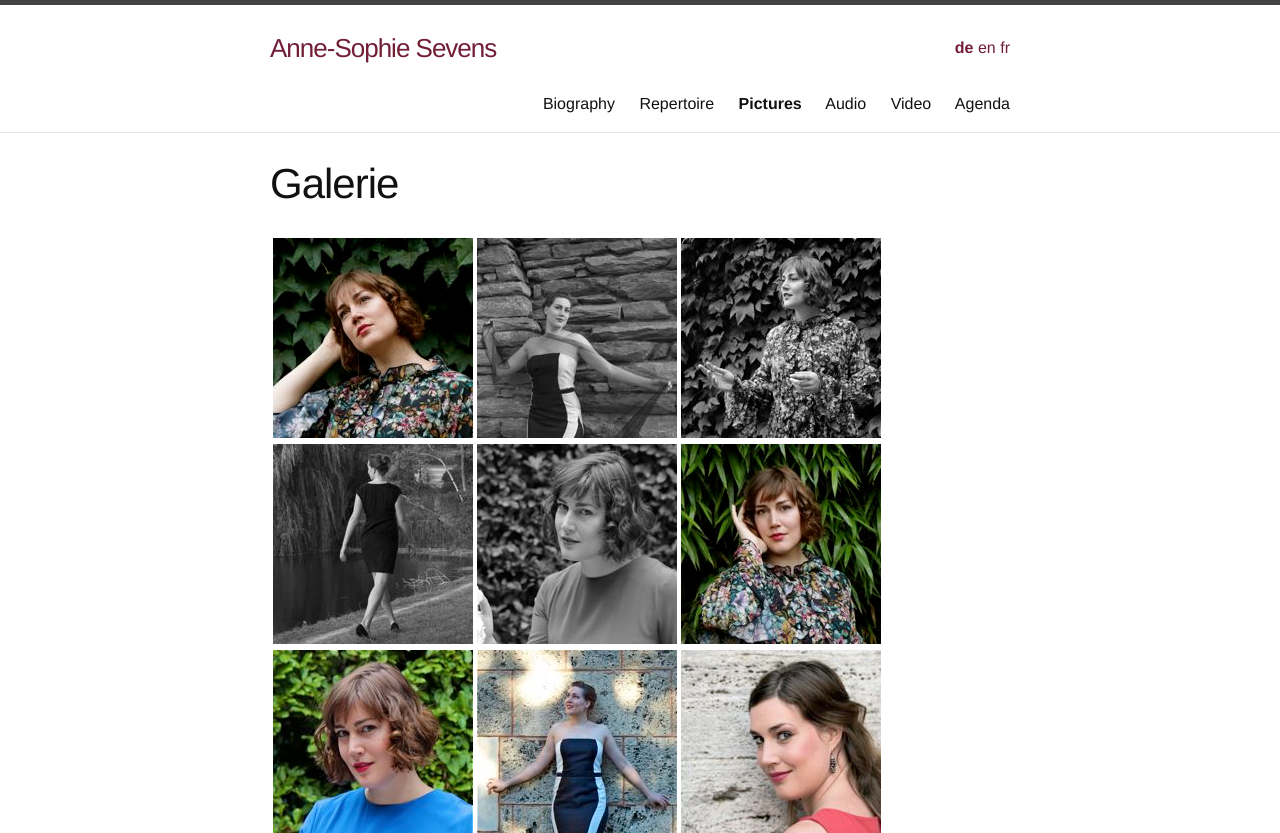
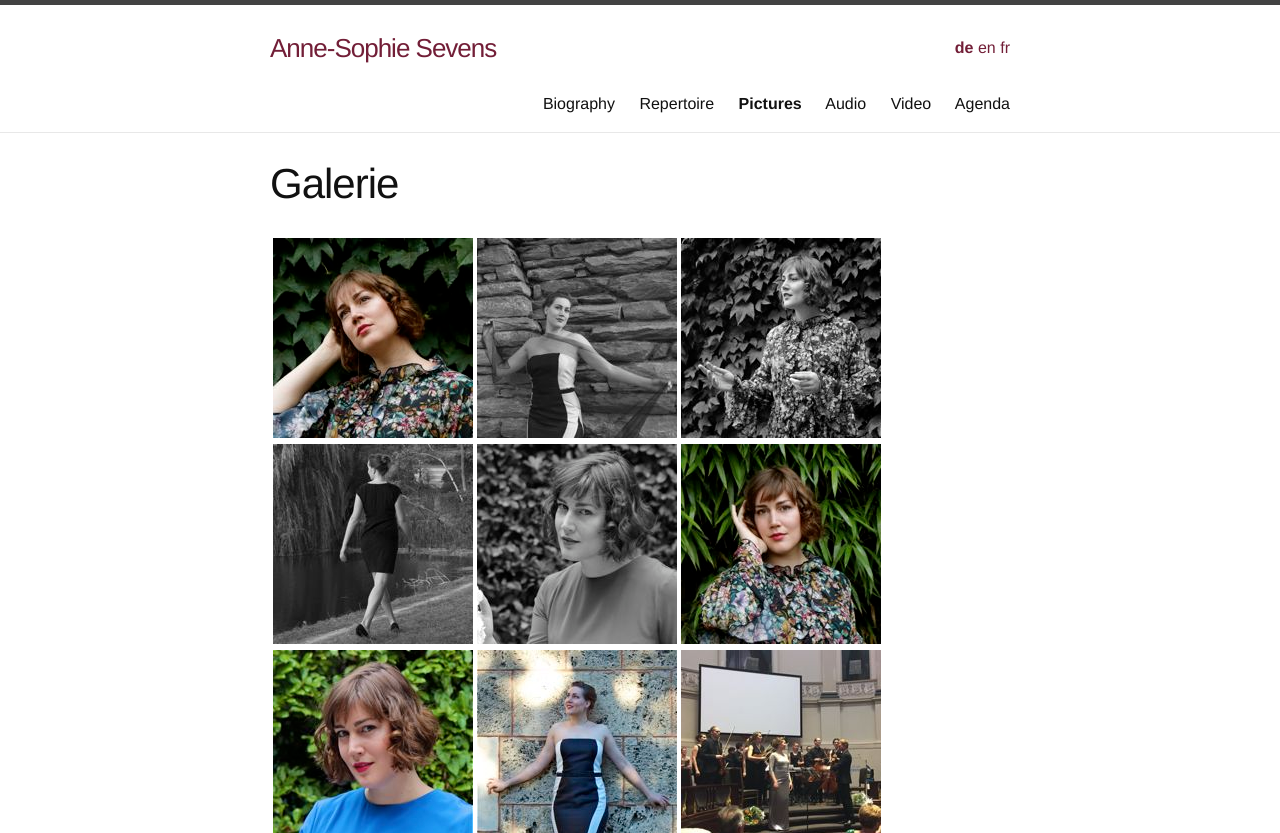
Before and after one commit to annesophie-sevens/annesophie-sevens.github.io, a Jekyll site: the page built from pictures-de.md, in a window 1280 px wide. Shown: the top 833 px of the page. Built offline with Jekyll 4.4.1, drawn with Linux system fonts in a browser that asks for light colours; grey boxes are pictures that could not be loaded.

Commit message:
Update pictures-de.md

```diff
--- a/pictures-de.md
+++ b/pictures-de.md
@@ -10,6 +10,6 @@
 
 | <a href="/assets/LOOP.JPG"> ![]({{ site.baseurl }}/assets/LOOP 1.jpg) </a> | <a href="/assets/BLOEM 1.JPG"> ![]({{ site.baseurl }}/assets/bloem.jpg) </a> | <a href="/assets/HAND 1.JPG">![]({{ site.baseurl }}/assets/HAND.jpg) </a> |
 
-|  <a href="/assets/25.jpg">  ![]({{ site.baseurl }}/assets/25_thumbnail.jpg) </a> | <a href="/assets/MUUR 1.JPG"> ![]({{ site.baseurl }}/assets/MUUR.jpg) </a>|<a href="/assets/muurfoto.jpg"> ![]({{ site.baseurl }}/assets/muurfoto_thumbnail.jpg) </a>|
+|  <a href="/assets/25.jpg">  ![]({{ site.baseurl }}/assets/25_thumbnail.jpg) </a> | <a href="/assets/MUUR 1.JPG"> ![]({{ site.baseurl }}/assets/MUUR.jpg) </a>|<a href="/assets/aad.jpg"> ![]({{ site.baseurl }}/assets/aad-thumbnail.jpg) </a>|
 
-| <a href="/assets/b2.jpg"> ![]({{ site.baseurl }}/assets/b2-thumbnail.jpg) </a> | <a href="/assets/aab.jpg"> ![]({{ site.baseurl }}/assets/aab-thumbnail.jpg) </a> | <a href="/assets/110.jpg">  ![]({{ site.baseurl }}/assets/110_thumbnail.jpg) </a> |
+| <a href="/assets/b2.jpg"> ![]({{ site.baseurl }}/assets/b2-thumbnail.jpg) </a> | <a href="/assets/aaa.jpg"> ![]({{ site.baseurl }}/assets/aaa-thumbnail.jpg) </a> | <a href="/assets/110.jpg">  ![]({{ site.baseurl }}/assets/110_thumbnail.jpg) </a> |
```
